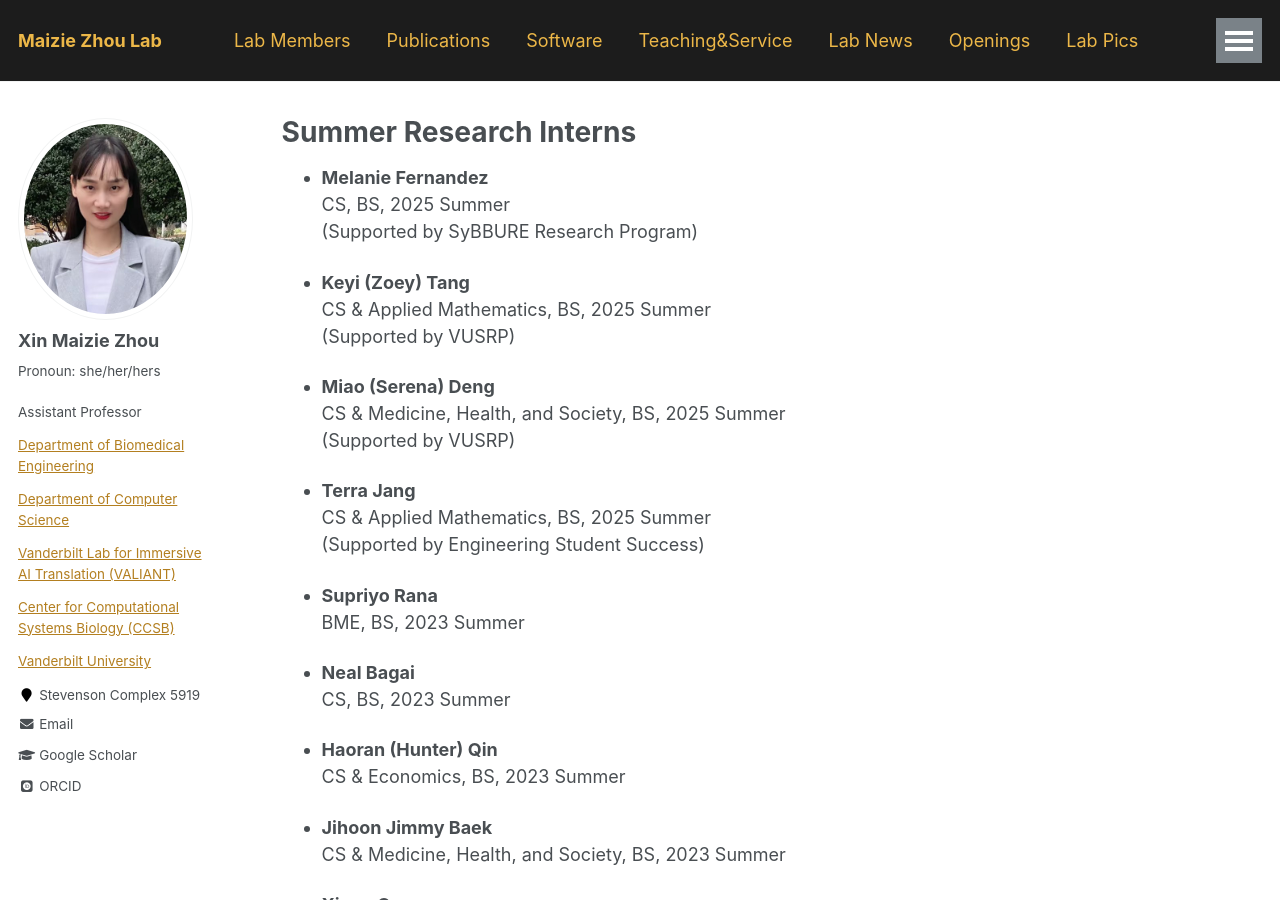
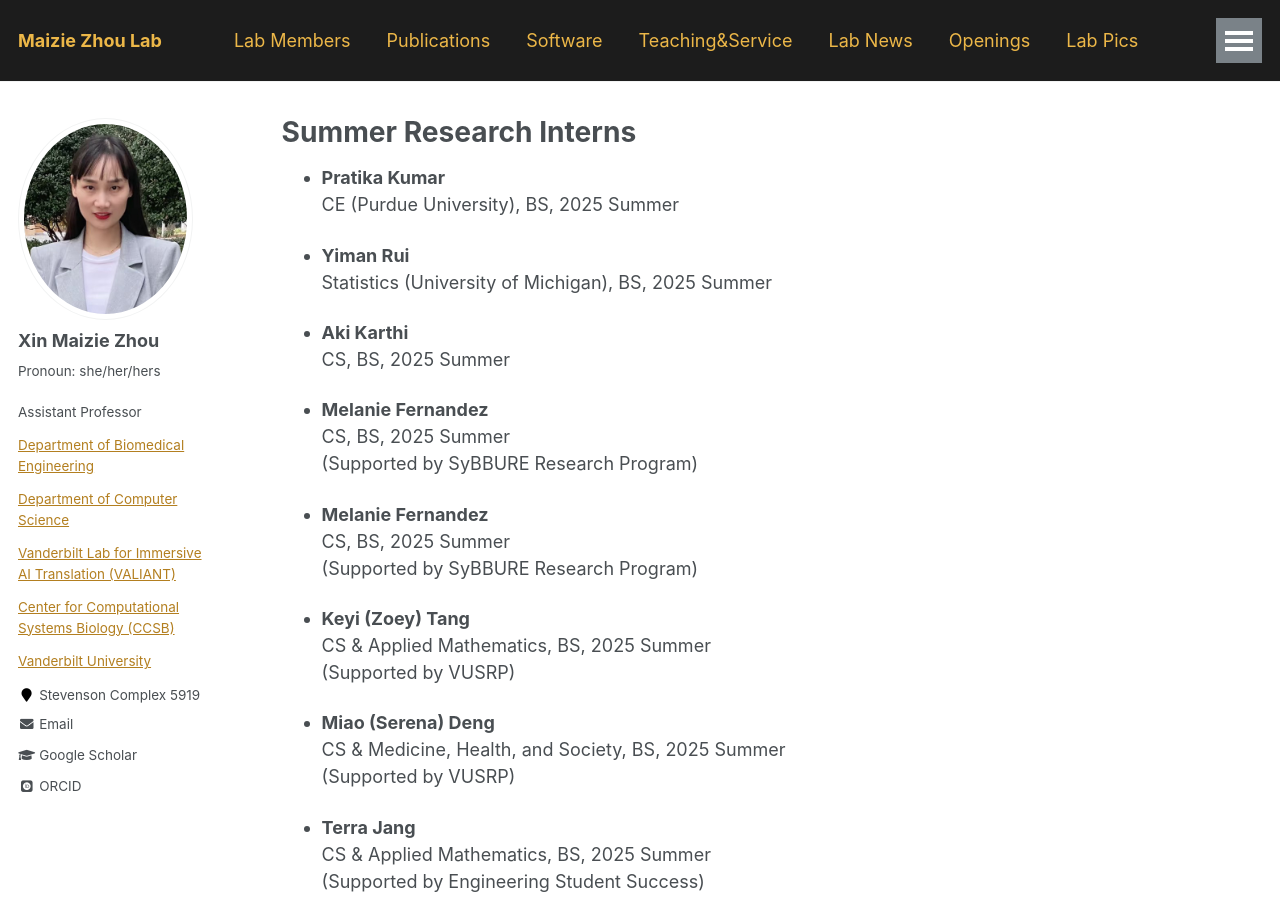
Before and after one commit to maiziezhoulab/Maiziezhoulab.github.io, a Jekyll site: the page built from _pages/SummerIntern.md, in a window 1280 px wide and 900 px high. Built offline with Jekyll 4.4.1, drawn with Linux system fonts in a browser that asks for light colours; some web fonts are replaced.

Commit message:
Update SummerIntern.md

```diff
--- a/_pages/SummerIntern.md
+++ b/_pages/SummerIntern.md
@@ -4,6 +4,19 @@ title: "Summer Research Interns"
 permalink: /SummerIntern/
 author_profile: true
 ---
+- **Pratika Kumar**
+  CE (Purdue University), BS, 2025 Summer
+
+- **Yiman Rui**
+  Statistics (University of Michigan), BS, 2025 Summer
+
+- **Aki Karthi**
+  CS, BS, 2025 Summer
+
+- **Melanie Fernandez**
+  CS, BS, 2025 Summer
+  (Supported by SyBBURE Research Program)
+
 - **Melanie Fernandez**
   CS, BS, 2025 Summer
   (Supported by SyBBURE Research Program)
```
